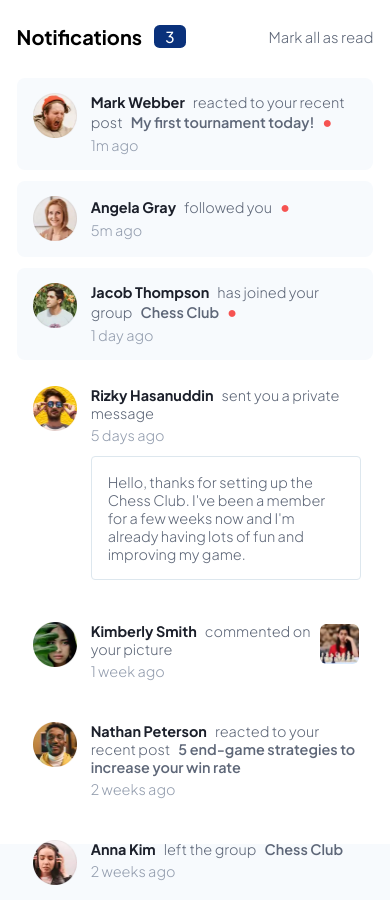
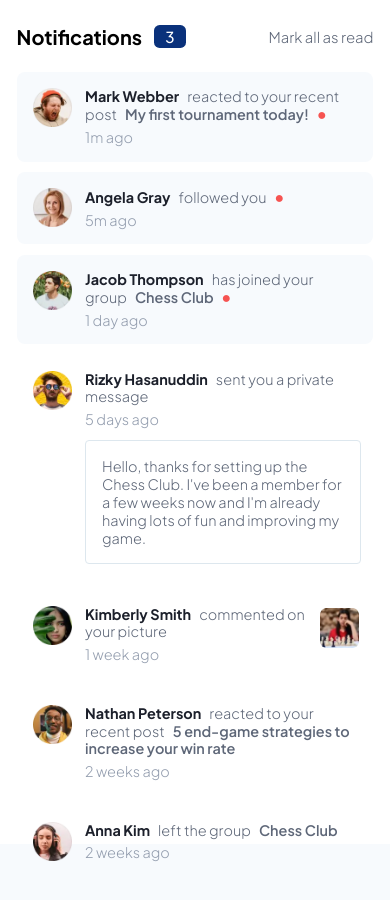
Before and after one commit to ereljapco/fem-notifications-page, a React (Create React App) app: page / in a window 390 px wide. After the commit the page ends 877 px from the top, so only its background shows below. Built offline with nearby package versions, Linux system fonts and the light colour scheme.

Commit message:
style: fix thee responsiveness of the elements in the header and notifications list

```diff
--- a/src/components/header/header.css
+++ b/src/components/header/header.css
@@ -4,7 +4,6 @@
   justify-content: space-between;
   align-items: center;
   margin-bottom: 1.45rem;
-  margin-bottom: 1.8rem;
 }
 
 .notifications__title {
@@ -38,3 +37,9 @@
   color: var(--clr-blue-500);
   cursor: pointer;
 }
+
+@media screen and (min-width: 768px) {
+  .notifications__header {
+    margin-bottom: 1.8rem;
+  }
+}
--- a/src/components/notifications/notifications.css
+++ b/src/components/notifications/notifications.css
@@ -1,12 +1,13 @@
 .notifications-list {
   display: grid;
   gap: 0.675rem;
+  margin-bottom: 1rem;
 }
 
 .notification {
   display: flex;
   align-items: flex-start;
-  gap: clamp(0.8rem, 3.4vw, 1.25rem);
+  gap: clamp(0.8rem, 3.4vw, 1.15rem);
   font-size: clamp(0.875rem, 3.7vw, 1rem);
   font-weight: 300;
   padding: 0.975rem 0.85em 0.975rem 1rem;
@@ -23,8 +24,7 @@
 }
 
 .notification__user-img {
-  width: clamp(2.45rem, 5vw, 2.75rem);
-  width: 2.8rem;
+  width: clamp(2.45rem, 5vw, 2.8rem);
   aspect-ratio: 1 / 1;
 }
 
@@ -40,6 +40,7 @@
 
 .notification__body {
   color: var(--clr-grayish-blue-600);
+  line-height: 1.1rem;
 }
 
 .notification__body > * {
@@ -107,6 +108,7 @@
 @media screen and (min-width: 769px) {
   .notifications-list {
     gap: 0.5rem;
+    margin-bottom: 0;
   }
 
   .notification {
```
